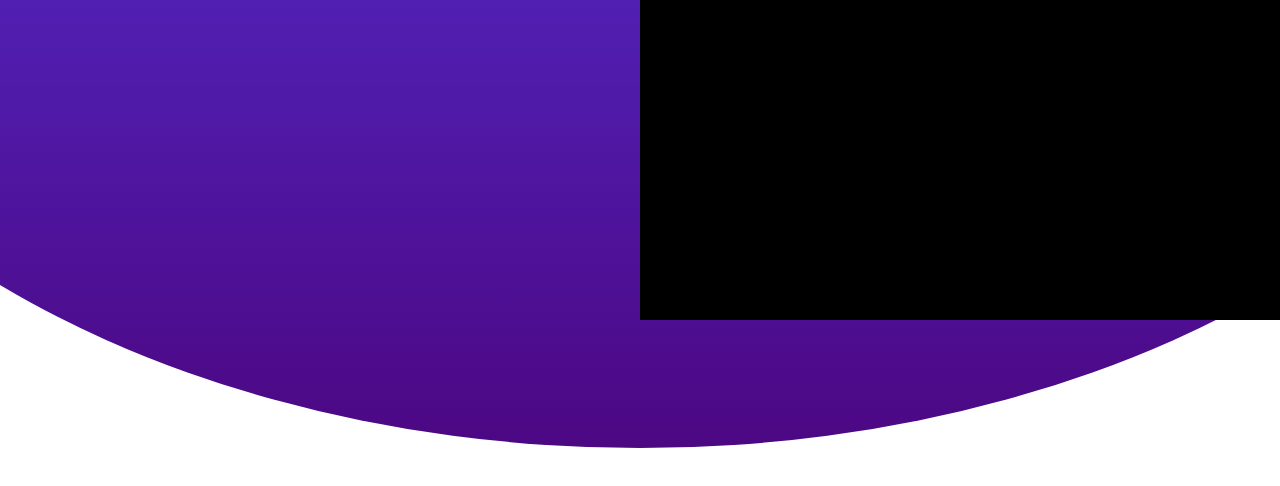
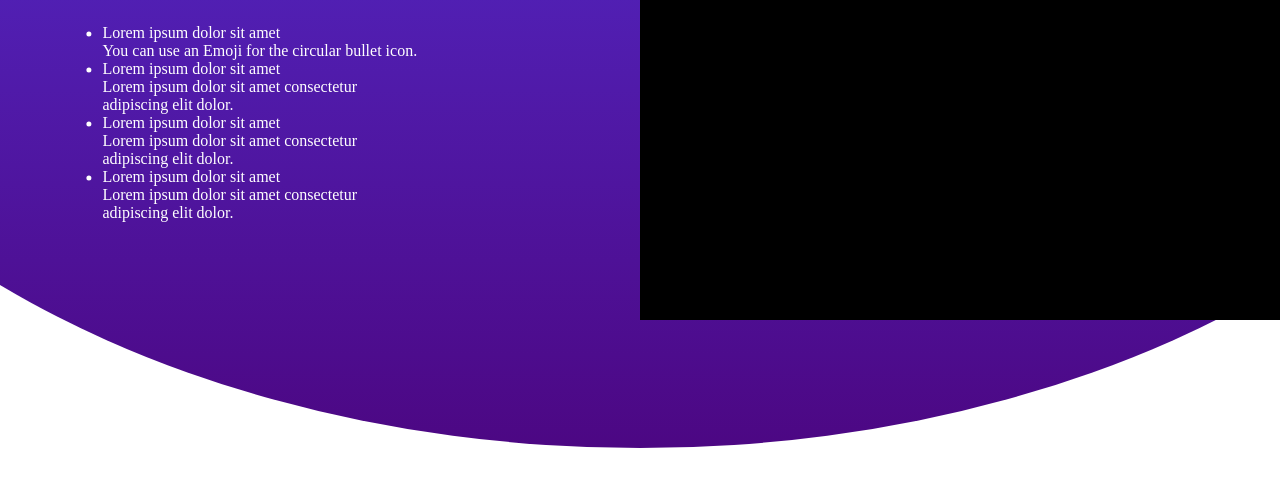
Before and after one commit to thesakshijaiswal/Validation-ui-ux, a plain HTML site: page index.html in a window 1280 px wide. Shown: the part 192-678 px from the top of the page. Drawn offline with Linux system fonts and the light colour scheme.

Commit message:
feat: Add content list with styling to enhance left-top section

```diff
--- a/index.html
+++ b/index.html
@@ -12,6 +12,16 @@
         <div class="container">
           <div class="left-top">
             <h2 class="heading-top">Lorem ipsum dolor sit amet, <br/>consectetur </h2>
+            <ul class="content-list">
+              <li>Lorem ipsum dolor sit amet</li>
+              <p>You can use an Emoji for the circular bullet icon.</p>
+              <li>Lorem ipsum dolor sit amet</li>
+              <p>Lorem ipsum dolor sit amet consectetur adipiscing elit dolor.</p>
+              <li>Lorem ipsum dolor sit amet</li>
+              <p>Lorem ipsum dolor sit amet consectetur adipiscing elit dolor.</p>
+              <li>Lorem ipsum dolor sit amet</li>
+              <p>Lorem ipsum dolor sit amet consectetur adipiscing elit dolor.</p>
+            </ul>
           </div>
           <div class="right-top"></div>
         </div>
--- a/style.css
+++ b/style.css
@@ -64,6 +64,14 @@
   font-weight: 700;
   white-space: nowrap;
 }
+
+.content-list{
+  position: absolute;
+  top: 50%;
+  left: 50%;
+  color: #fff;
+  transform: translate(-68%, -20%);
+}
 @media (max-width: 768px) {
   .container-bg::before {
     transform: scaleX(2.3);
```
